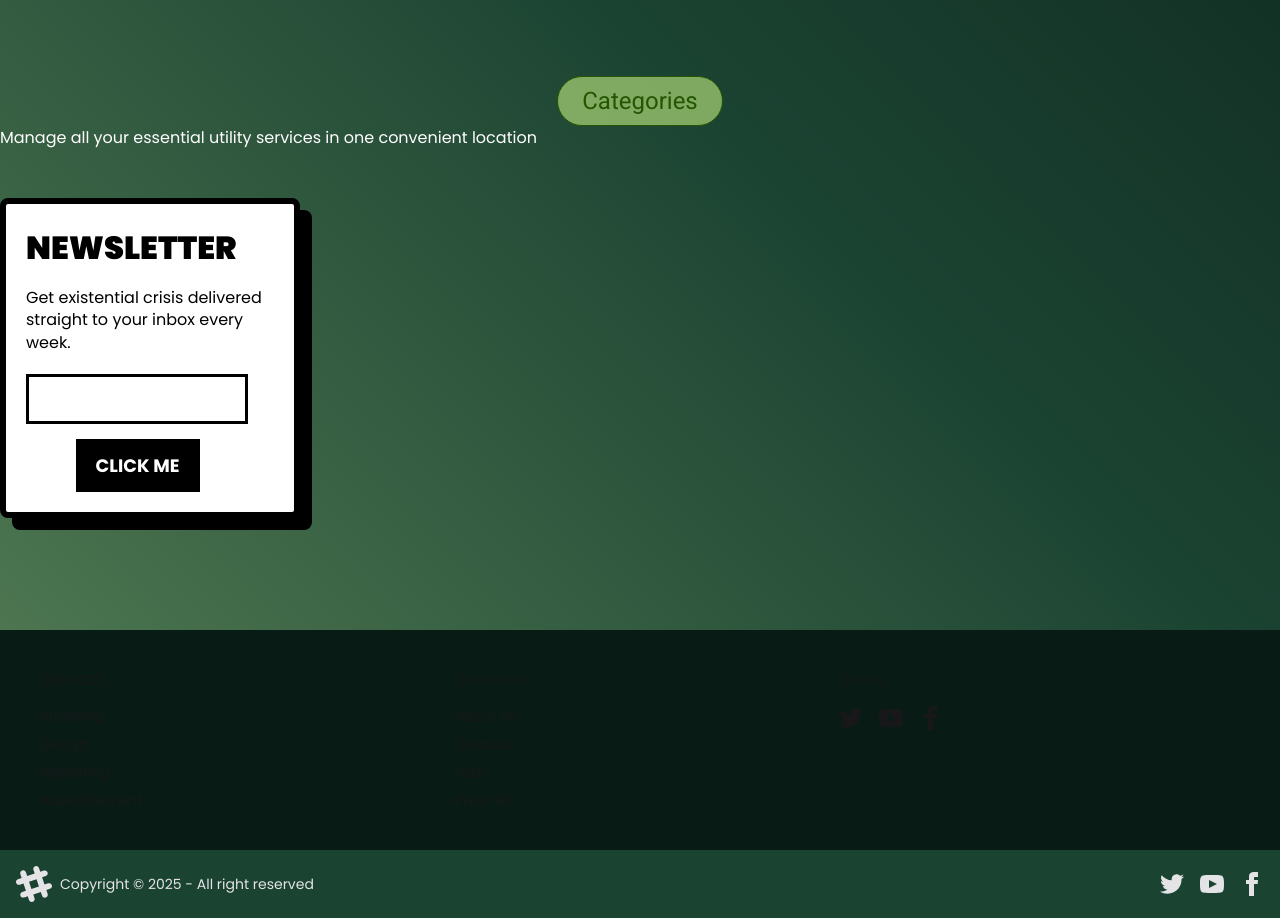
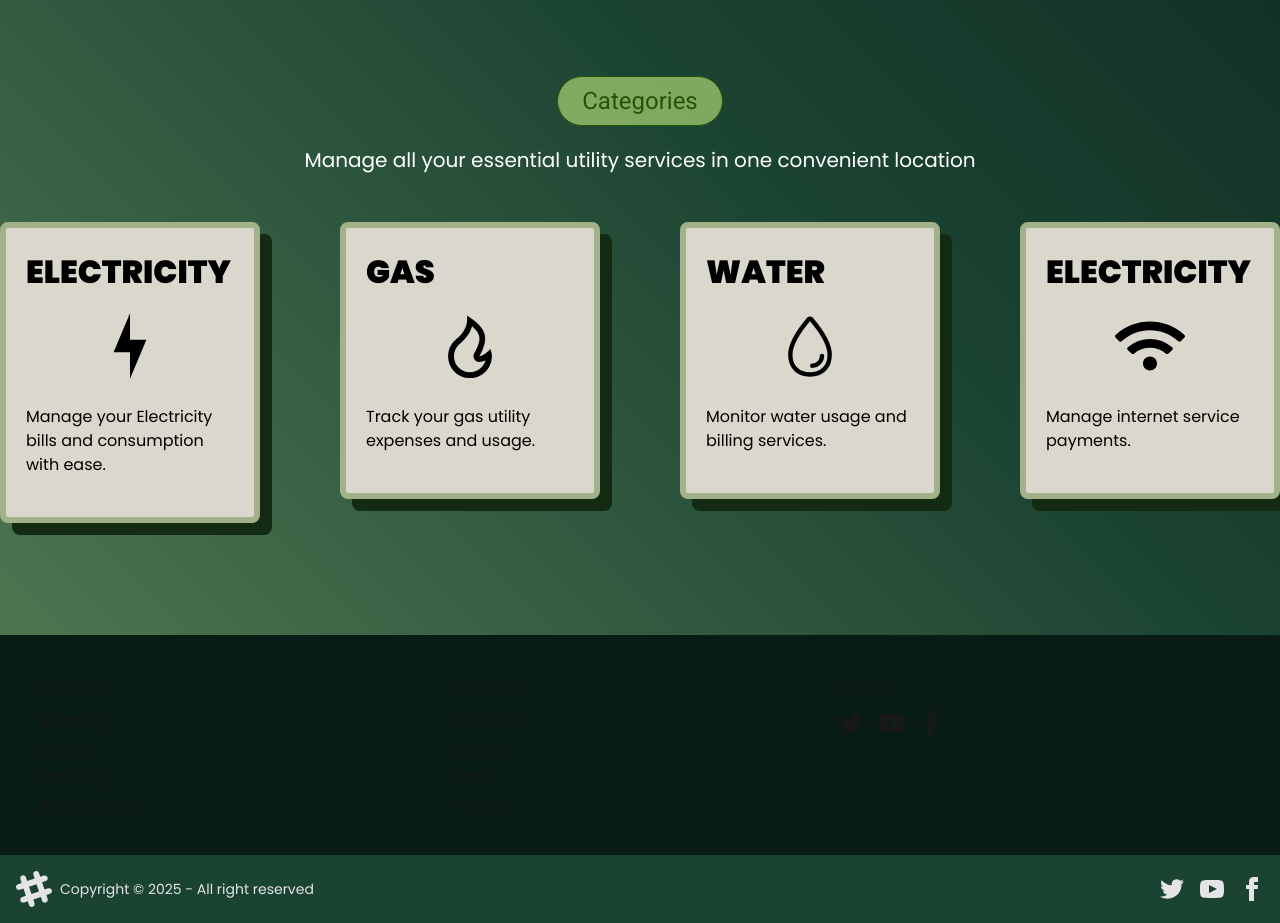
Before and after one commit to ts-webdev/pay-connect-client, a React (Vite) app: page / in a window 1280 px wide. Shown: the part 840-1763 px from the top of the page. Built offline with nearby package versions, Linux system fonts and the light colour scheme; no server answers.

Commit message:
add category section with modern design

```diff
--- a/src/components/Categories.jsx
+++ b/src/components/Categories.jsx
@@ -1,18 +1,22 @@
 import React from "react";
+import { FaFire, FaWifi } from "react-icons/fa";
+import { GiElectric } from "react-icons/gi";
+import { IoIosWater } from "react-icons/io";
+import { IoWaterOutline } from "react-icons/io5";
+import { RiFireLine } from "react-icons/ri";
 import styled from "styled-components";
 const StyledWrapper = styled.div`
   .card {
-    width: 300px;
     padding: 20px;
-    background: #fff;
-    border: 6px solid #000;
-    box-shadow: 12px 12px 0 #000;
+    background: #dad7cd;
+    border: 6px solid #a3b18a;
+    box-shadow: 12px 12px 0 #132a13;
     transition: transform 0.3s, box-shadow 0.3s;
   }
 
   .card:hover {
     transform: translate(-5px, -5px);
-    box-shadow: 17px 17px 0 #000;
+    box-shadow: 17px 17px 0 #132a13;
   }
 
   .card__title {
@@ -43,73 +47,10 @@ const StyledWrapper = styled.div`
   }
 
   .card__content {
-    font-size: 16px;
+    font-size: 16px
     line-height: 1.4;
     color: #000;
     margin-bottom: 20px;
-  }
-
-  .card__form {
-    display: flex;
-    flex-direction: column;
-    gap: 15px;
-  }
-
-  .card__form input {
-    padding: 10px;
-    border: 3px solid #000;
-    font-size: 16px;
-    font-family: inherit;
-    transition: transform 0.3s;
-    width: calc(100% - 26px); /* Adjust for padding and border */
-  }
-
-  .card__form input:focus {
-    outline: none;
-    transform: scale(1.05);
-    background-color: #000;
-    color: #ffffff;
-  }
-
-  .card__button {
-    border: 3px solid #000;
-    background: #000;
-    color: #fff;
-    padding: 10px;
-    font-size: 18px;
-    left: 20%;
-    font-weight: bold;
-    text-transform: uppercase;
-    cursor: pointer;
-    position: relative;
-    overflow: hidden;
-    transition: transform 0.3s;
-    width: 50%;
-    height: 100%;
-  }
-
-  .card__button::before {
-    content: "Sure?";
-    position: absolute;
-    top: 0;
-    left: 0;
-    width: 100%;
-    height: 105%;
-    background-color: #5ad641;
-    color: #000;
-    display: flex;
-    align-items: center;
-    justify-content: center;
-    transform: translateY(100%);
-    transition: transform 0.3s;
-  }
-
-  .card__button:hover::before {
-    transform: translateY(0);
-  }
-
-  .card__button:active {
-    transform: scale(0.95);
   }
 
   @keyframes glitch {
@@ -143,24 +84,63 @@ const Categories = () => {
           Categories
         </h2>
       </div>
-      <p>
+      <p className="text-center mt-5 text-xl">
         Manage all your essential utility services in one convenient location
       </p>
       {/* All Cards */}
-      <div className="mt-12">
-        <StyledWrapper>
-          <div className="card">
-            <span className="card__title">Newsletter</span>
-            <p className="card__content">
-              Get existential crisis delivered straight to your inbox every
-              week.
-            </p>
-            <form className="card__form">
-              <input required type="email" placeholder="Your life" />
-              <button className="card__button">Click me</button>
-            </form>
-          </div>
-        </StyledWrapper>
+      <div className="mt-12 grid grid-cols-4 justify-around gap-20">
+        <div>
+          <StyledWrapper>
+            <div className="card">
+              <span className="card__title">Electricity</span>
+              <div className="flex justify-center">
+                <GiElectric size={70} color="black" />
+              </div>
+              <p className="card__content mt-6">
+                Manage your Electricity bills and consumption with ease.
+              </p>
+            </div>
+          </StyledWrapper>
+        </div>
+        <div>
+          <StyledWrapper>
+            <div className="card">
+              <span className="card__title">Gas</span>
+              <div className="flex justify-center">
+                <RiFireLine size={70} color="black" />
+              </div>
+              <p className="card__content mt-6">
+                Track your gas utility expenses and usage.
+              </p>
+            </div>
+          </StyledWrapper>
+        </div>
+        <div>
+          <StyledWrapper>
+            <div className="card">
+              <span className="card__title">Water</span>
+              <div className="flex justify-center">
+                <IoWaterOutline size={70} color="black" />
+              </div>
+              <p className="card__content mt-6">
+                Monitor water usage and billing services.
+              </p>
+            </div>
+          </StyledWrapper>
+        </div>
+        <div>
+          <StyledWrapper>
+            <div className="card">
+              <span className="card__title">Electricity</span>
+              <div className="flex justify-center">
+                <FaWifi size={70} color="black" />
+              </div>
+              <p className="card__content mt-6">
+                Manage internet service payments.
+              </p>
+            </div>
+          </StyledWrapper>
+        </div>
       </div>
     </div>
   );
```
